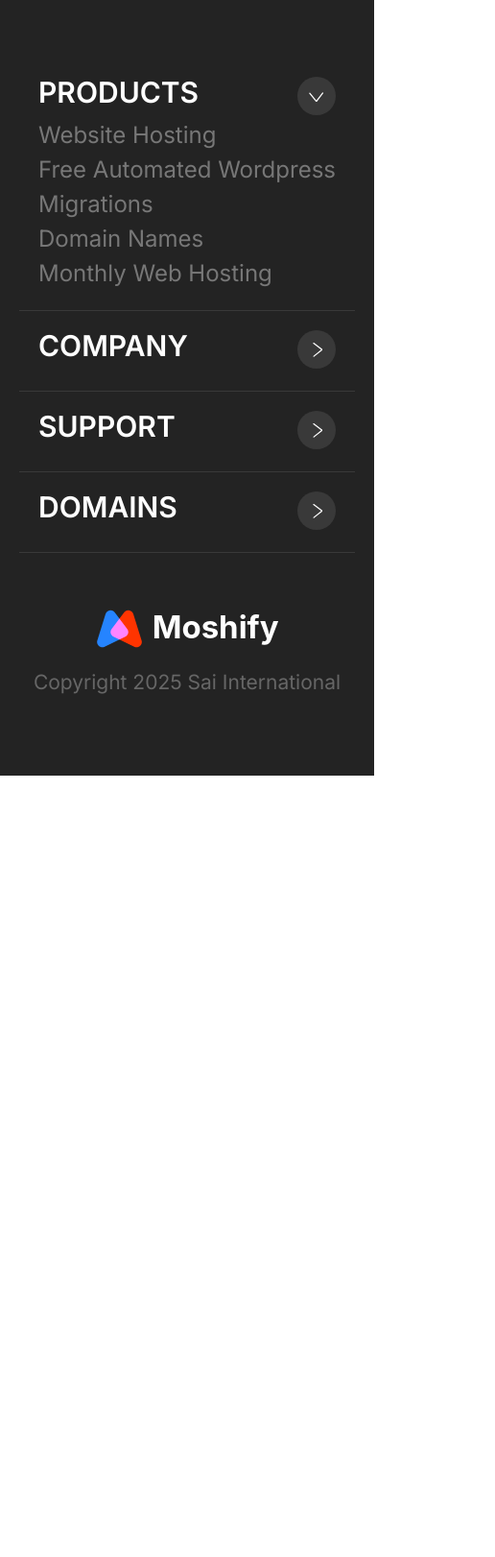
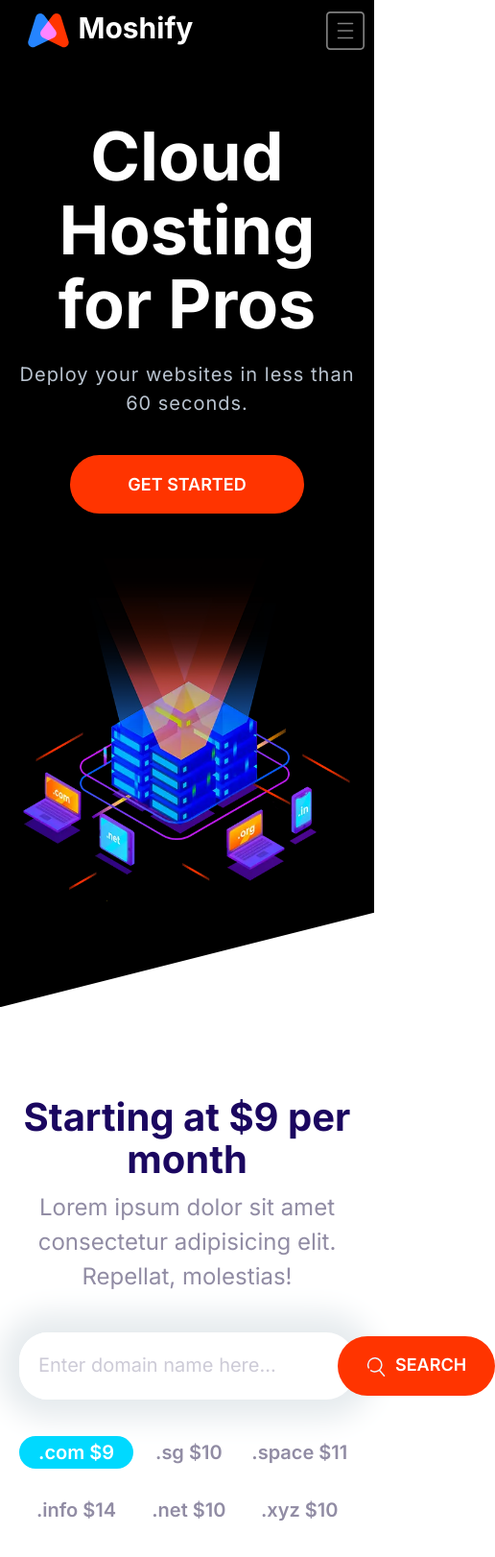
Before and after one commit to SushyamNagallapati/project1, a plain HTML site: page index.html in a window 390 px wide. Shown: the whole page at 96% size, 516 px wide, since content can reach past the window. Before the commit the page ends 844 px from the top, so only its background shows below. Drawn offline with Linux system fonts and the light colour scheme.

Commit message:
Layout check - Mobile misalignment

```diff
--- a/index.html
+++ b/index.html
@@ -13,85 +13,71 @@
     <link rel="stylesheet" href="css/styles.css" />
   </head>
   <body>
-    <footer class="block block--dark footer">
-      <div class="container grid footer__sections">
-        <section class="collapsible collapsible--expanded footer__section">
-          <header class="collapsible__header">
-            <h2 class="collapsible__heading footer__heading">Products</h2>
-            <svg class="icon icon--white collapsible__chevron">
-              <use xlink:href="images/sprite.svg#chevron"></use>
+    <header>
+      <nav class="nav collapsible">
+        <a class="nav__brand" href="/"
+          ><img src="images/logo.svg" alt="website logo"
+        /></a>
+        <svg class="icon icon--white nav__toggler">
+          <use xlink:href="images/sprite.svg#menu"></use>
         </svg>
+        <ul class="list nav__list collapsible__content">
+          <li class="nav__item"><a href="#">Hosting</a></li>
+          <li class="nav__item"><a href="#">VPS</a></li>
+          <li class="nav__item"><a href="#">Domain</a></li>
+          <li class="nav__item"><a href="#">Pricing</a></li>
+        </ul>
+      </nav>
     </header>
-          <div class="collapsible__content">
-            <ul class="list">
-              <li><a href="#">Website Hosting</a></li>
-              <li><a href="#">Free Automated Wordpress</a></li>
-              <li><a href="#">Migrations</a></li>
-              <li><a href="#">Domain Names</a></li>
-              <li><a href="#">Monthly Web Hosting</a></li>
-            </ul>
+    <section class="block block--dark block--skewed-left hero">
+      <div class="container grid grid--1x2">
+        <header class="block__header hero__content">
+          <h1 class="block__heading">Cloud Hosting for Pros</h1>
+          <p class="hero__tagline">
+            Deploy your websites in less than 60 seconds.
+          </p>
+          <a href="" class="btn btn--accent btn--stretched">Get Started</a>
+        </header>
+        <picture>
+          <source
+            type="image/webp"
+            srcset="images/banner.webp 1x, images/banner@2x.webp 2x" />
+          <source
+            type="image/webp"
+            srcset="images/banner.png 1x, images/banner@2x.png 2x" />
+          <img class="hero__image" src="images/banner.png" alt=""
+        /></picture>
       </div>
     </section>
-        <section class="collapsible footer__section">
-          <header class="collapsible__header">
-            <h2 class="collapsible__heading footer__heading">Company</h2>
-            <svg class="icon icon--white collapsible__chevron">
-              <use xlink:href="images/sprite.svg#chevron"></use>
-            </svg>
+    <section class="block container block-domain">
+      <header class="block__header">
+        <h2>Starting at $9 per month</h2>
+        <p>
+          Lorem ipsum dolor sit amet consectetur adipisicing elit. Repellat,
+          molestias!
+        </p>
       </header>
-          <div class="collapsible__content">
-            <ul class="list">
-              <li><a href="#">About</a></li>
-              <li><a href="#">Affiliates</a></li>
-              <li><a href="#">Blogs</a></li>
-              <li><a href="#">Careers</a></li>
-              <li><a href="#">Community</a></li>
-              <li><a href="#">News</a></li>
-              <li><a href="#">Green Hosting</a></li>
+      <div class="input-group box-shadow">
+        <input
+          type="text"
+          class="input"
+          placeholder="Enter domain name here..."
+        />
+        <button class="btn btn--accent">
+          <svg class="icon icon--white">
+            <use xlink:href="images/sprite.svg#search"></use></svg
+          >Search
+        </button>
+      </div>
+      <ul class="list block-domain__prices">
+        <li><span class="badge badge--secondary">.com $9</span></li>
+        <li>.sg $10</li>
+        <li>.space $11</li>
+        <li>.info $14</li>
+        <li>.net $10</li>
+        <li>.xyz $10</li>
       </ul>
-          </div>
     </section>
-        <section class="collapsible footer__section">
-          <header class="collapsible__header">
-            <h2 class="collapsible__heading footer__heading">Support</h2>
-            <svg class="icon icon--white collapsible__chevron">
-              <use xlink:href="images/sprite.svg#chevron"></use>
-            </svg>
-          </header>
-          <div class="collapsible__content">
-            <ul class="list">
-              <li><a href="#">Contact</a></li>
-              <li><a href="#">Knowledge Base</a></li>
-              <li><a href="#">Forums</a></li>
-              <li><a href="#">System Status</a></li>
-              <li><a href="#">Web Hosting</a></li>
-              <li><a href="#">DreamCompute</a></li>
-            </ul>
-          </div>
-        </section>
-        <section class="collapsible footer__section">
-          <header class="collapsible__header">
-            <h2 class="collapsible__heading footer__heading">Domains</h2>
-            <svg class="icon icon--white collapsible__chevron">
-              <use xlink:href="images/sprite.svg#chevron"></use>
-            </svg>
-          </header>
-          <div class="collapsible__content">
-            <ul class="list">
-              <li><a href="#">Domain Checker</a></li>
-              <li><a href="#">Domain Transfer</a></li>
-              <li><a href="#">Free Domain</a></li>
-              <li><a href="#">XYZ Domain</a></li>
-              <li><a href="#">Cheap SSL Certificate</a></li>
-            </ul>
-          </div>
-        </section>
-        <section class="footer__brand">
-          <img src="images/logo.svg" alt="" />
-          <p class="footer__copyright">Copyright 2025 Sai International</p>
-        </section>
-      </div>
-    </footer>
     <script src="js/main.js"></script>
   </body>
 </html>
```
Lines whose indentation alone changed are shown as unchanged.
